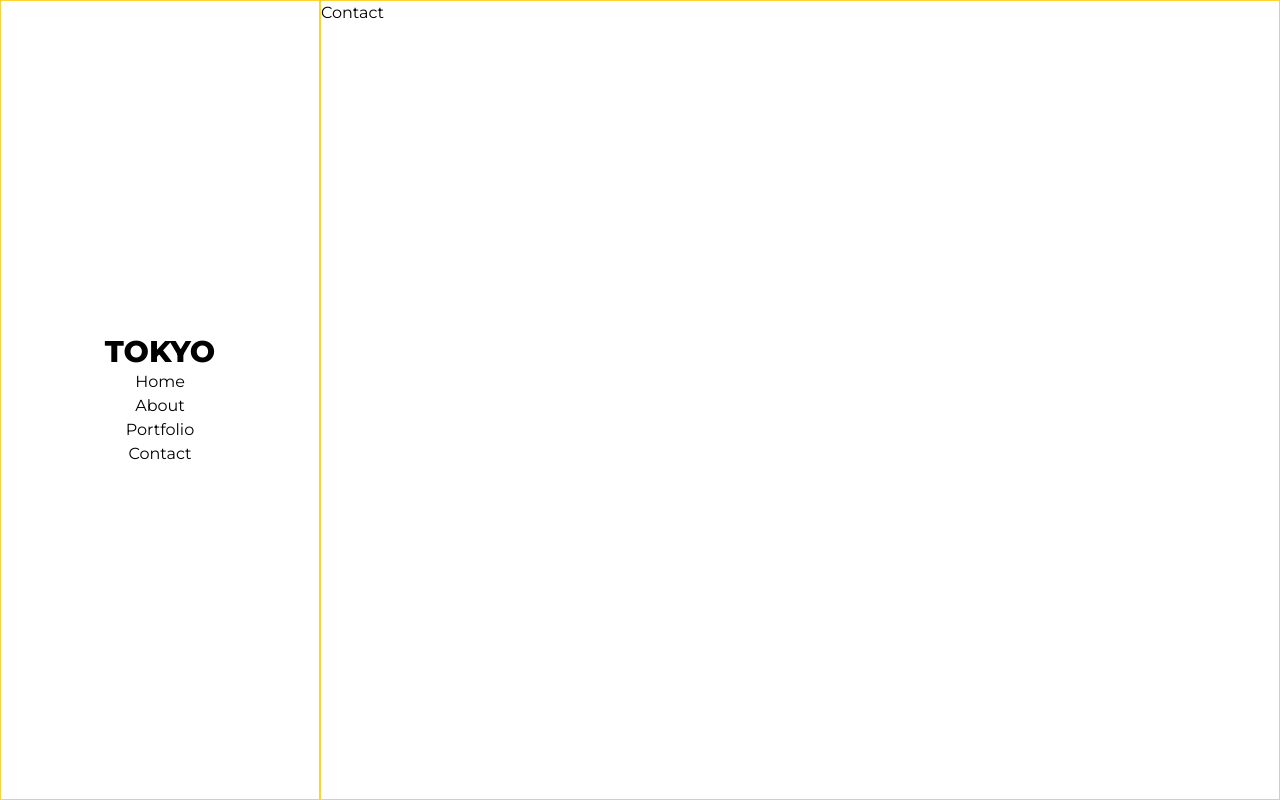
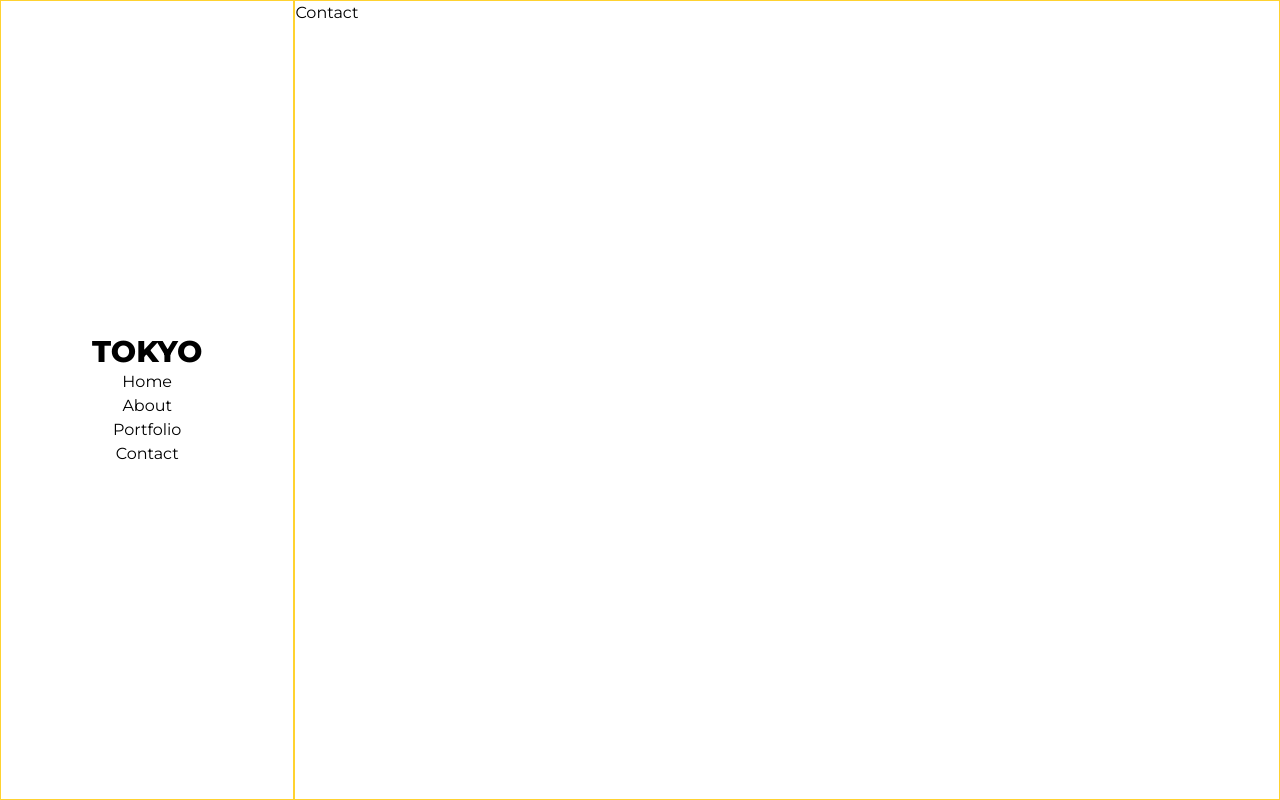
Before and after one commit to mehedihasan101101/Portfolio-Mehedi, a React (Vite) app: page /contact in a window 1280 px wide. Built offline with nearby package versions, Linux system fonts and the light colour scheme.

Commit message:
declare css variable inside index.css for default theme

```diff
--- a/index.html
+++ b/index.html
@@ -1,13 +1,16 @@
 <!doctype html>
-<html lang="en">
+<html lang="en" data-theme="red" >
+
 <head>
   <meta charset="UTF-8" />
   <link rel="icon" type="image/svg+xml" href="/favicon.svg" />
   <meta name="viewport" content="width=device-width, initial-scale=1.0" />
   <title>portfolio-mehedi</title>
 </head>
-  <body class="font-Montserrat">
+
+<body class="font-Montserrat bg-bodyMainbg">
   <div id="root"></div>
   <script type="module" src="/src/main.tsx"></script>
 </body>
+
 </html>
--- a/src/components/nav/Nav.tsx
+++ b/src/components/nav/Nav.tsx
@@ -14,7 +14,7 @@ const navFields: NavFields[] = [
 const Nav = () => {
 
     return (
-        <div className="w-[25%] h-screen border border-amber-300 flex flex-col items-center justify-center">
+        <div className="w-[23%] h-screen border border-amber-300 flex flex-col items-center justify-center">
             <h1 className="text-3xl font-extrabold"> TOKYO</h1>
             {navFields.map((eachField => <NavLink key={eachField.id} to={eachField.path}>{eachField.name}</NavLink>))}
         </div>
--- a/src/index.css
+++ b/src/index.css
@@ -6,6 +6,17 @@
 
 }
 
+:root {
+    --color-bodyBgColor: #767676;
+    --color-sideBarBgColor: #fff;
+    --color-primaryTextColor: #000;
+    --color-secondaryTextColor: #7f7f7f;
+}
+
 @theme {
-    --font-Montserrat: Montserrat, "sans-serif"
+    --font-Montserrat: Montserrat, "sans-serif";
+    --color-bodyBgColor: var(--color-bodyBgColor);
+    --color-sideBarBgColor: var(--color-sideBarBgColor);
+    --color-primaryTextColor: var(--color-primaryTextColor);
+    --color-secondaryTextColor: var(--color-secondaryTextColor)
 }
--- a/src/layout/RootLayout.tsx
+++ b/src/layout/RootLayout.tsx
@@ -11,7 +11,7 @@ const RootLayout = () => {
     return (
         <div className="flex">
             <Nav></Nav>
-            <main className=" w-[75%] h-screen border border-amber-300">
+            <main className=" w-[77%] h-screen border border-amber-300">
                 <Outlet></Outlet>
             </main>
         </div>
```
Also changed, not shown: src/assets/fontFamily/bitcount.ttf (deleted). Lines whose indentation alone changed are shown as unchanged.
